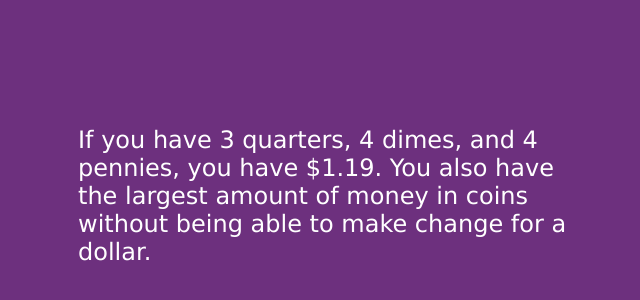
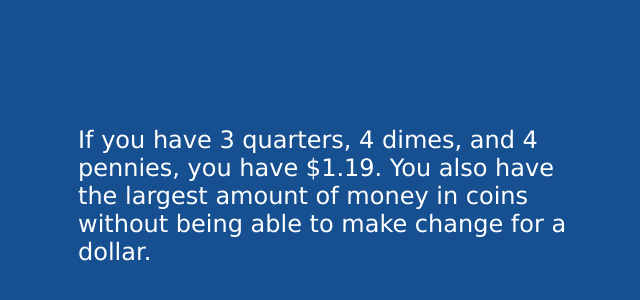
Before and after one commit to lasergoat/react-makey, a React app: page / in a window 1280 px wide. Shown: the part 394-694 px from the top of the page, without its empty margins (498-1138 px from the left). Built offline with nearby package versions, Linux system fonts and the light colour scheme.

Commit message:
make bg change automagically

```diff
--- a/index.js
+++ b/index.js
@@ -2,19 +2,20 @@
 import React from 'react';
 import ReactDOM from 'react-dom';
 import Facts from './components/facts';
+
+let colors = [
+  'blue','green','violet','red','orange'
+]
 
 export class App extends React.Component {
 
   constructor() {
     super(...arguments);
 
-    this.state = {color: 'violet'};
+    this.state = {color: 'violet', index: 0};
   }
 
   handleKey(e) {
-
-    console.log('dfasdf');
-    console.log(e);
 
     e = e || window.event;
     switch(+e.keyCode) {
@@ -47,12 +48,15 @@ export class App extends React.Component {
 
   componentWillMount() {
 
+    window.setInterval(() => {
+      this.setState({index: (this.state.index+1) % colors.length });
+    }, 5000);
     window.addEventListener('keydown', this.handleKey.bind(this));
   }
 
   render() {
     return (
-      <div className={this.state.color} id="container">
+      <div className={colors[this.state.index]} id="container">
         <Facts />
       </div>
     );
--- a/public/index.html
+++ b/public/index.html
@@ -23,7 +23,7 @@
     #container {
         width: 100vw;
         height: 100vh;
-        transition: background-color 1000ms linear;
+        transition: background-color 3500ms linear;
     }
 
     .fact {
```
